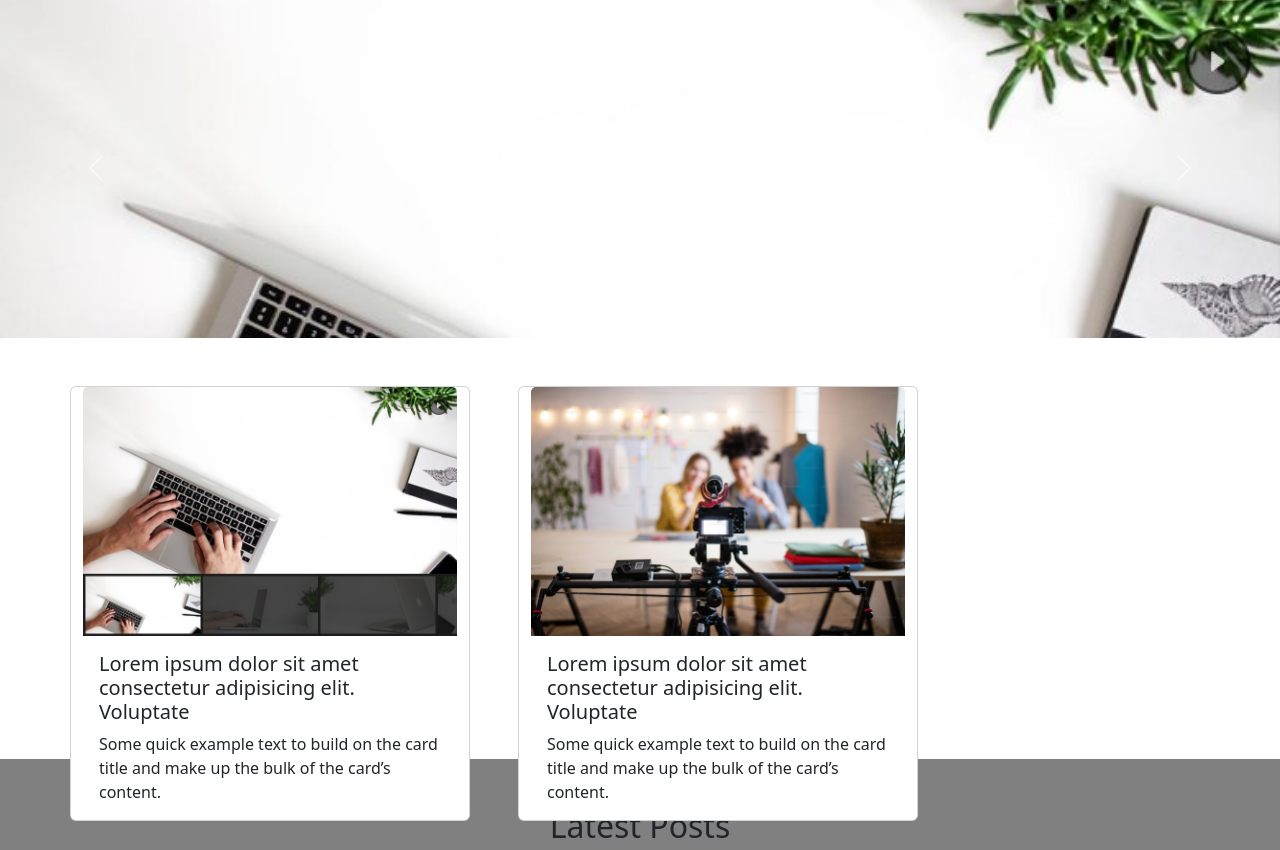
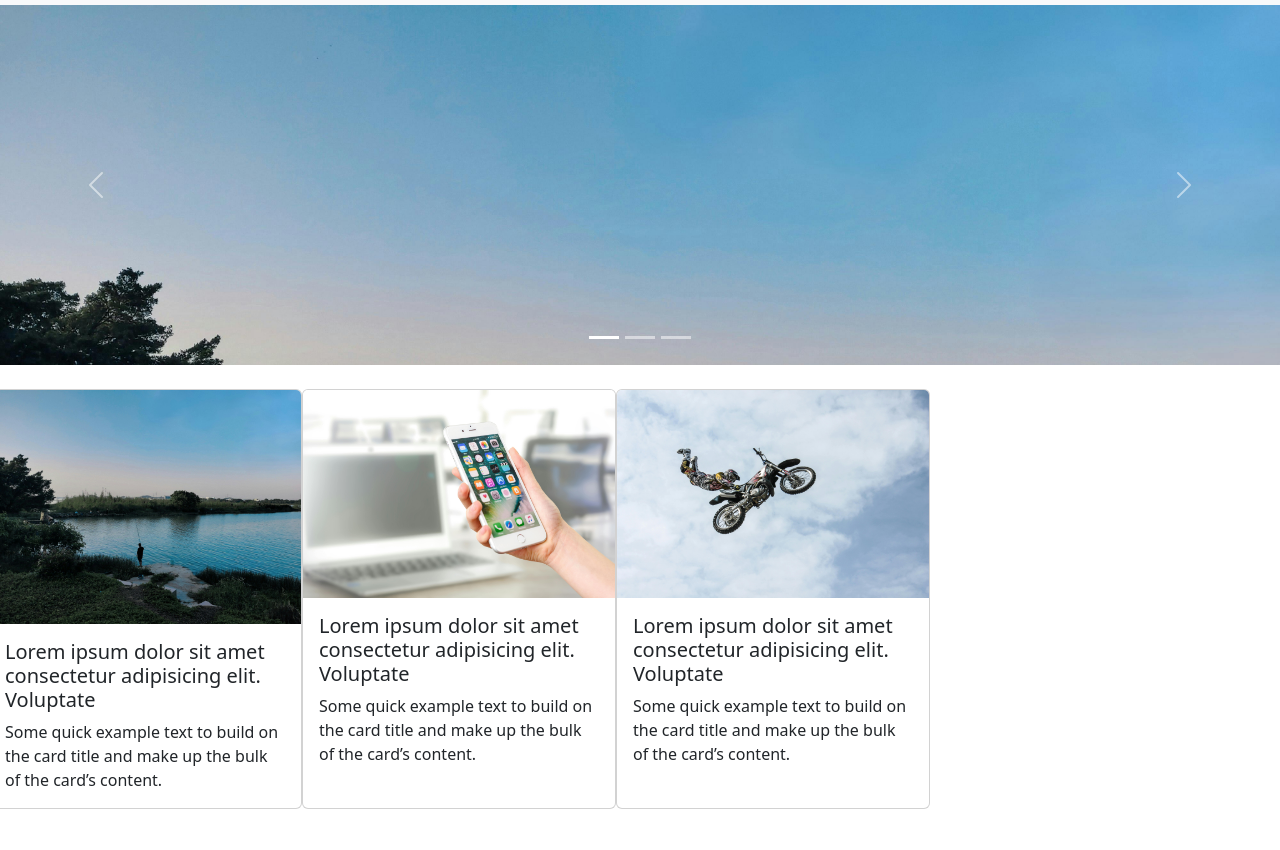
Before and after one commit to ali-mahmoud24/bootstrap-website, a website: page index.html in a window 1280 px wide. Shown: the part 65-915 px from the top of the page. After the commit the page ends 874 px from the top, so only its background shows below. Drawn offline with nearby package versions, Linux system fonts and the light colour scheme.

Commit message:
Second commit

```diff
--- a/css/style.css
+++ b/css/style.css
@@ -24,21 +24,18 @@ ul {
   width: 1px;
 } */
 
-.navbar {
-  height: 4rem;
-}
 
 .hero {
-  height: calc(100vh - 4rem);
+  height: calc(100vh - 5rem);
 }
 
 .carousel {
-  height: 46%;
+  height: 50%;
 }
 
-/* .card-container {
-  height: 46%;
-} */
+.card-container {
+  height: 50%;
+}
 
 .posts {
   background-color: gray;
--- a/index.html
+++ b/index.html
@@ -80,7 +80,7 @@
     </nav>
 
     <!-- HERO -->
-    <section class="hero vstack gap-md-5 mb-4">
+    <section class="hero mb-4">
       <!-- CAROUSEL -->
 
       <div id="carouselExampleIndicators" class="carousel slide">
@@ -109,21 +109,21 @@
         <div class="carousel-inner h-100">
           <div class="carousel-item active">
             <img
-              src="./images/img-1.jpg"
+              src="./images/pexels-2155028660-33511055.jpg"
               class="d-block w-100 h-100 object-fit-cover"
               alt="./images/img-1.jpg"
             />
           </div>
           <div class="carousel-item">
             <img
-              src="./images/img-2.jpg"
+              src="./images/pexels-asphotograpy-887751.jpg"
               class="d-block w-100 h-100 object-fit-cover"
               alt="./images/img-1.jpg"
             />
           </div>
           <div class="carousel-item">
             <img
-              src="./images/img-3.jpg"
+              src="./images/pexels-webdonut-19101.jpg"
               class="d-block w-100"
               alt="./images/img-1.jpg"
             />
@@ -151,11 +151,11 @@
 
       <!-- CARDS -->
 
-      <div class="container">
-        <article class="card-container row gap-5">
-          <div class="card" style="width: 25rem">
+      <div class="container-fluid mt-4">
+        <article class="card-container w-100 row g-5 ">
+          <div class="card p-0 col-md-6 col-lg-3">
             <img
-              src="./images/img-1.jpg"
+              src="./images/pexels-2155028660-33511055.jpg"
               class="card-img-top"
               alt="./images/img-1.jpg"
             />
@@ -170,9 +170,9 @@
               </p>
             </div>
           </div>
-          <div class="card" style="width: 25rem">
+          <div class="card p-0 col-md-6 col-lg-3">
             <img
-              src="./images/img-2.jpg"
+              src="./images/pexels-asphotograpy-887751.jpg"
               class="card-img-top"
               alt="./images/img-1.jpg"
             />
@@ -188,9 +188,9 @@
               </p>
             </div>
           </div>
-          <div class="card" style="width: 25rem">
+          <div class="card p-0 col-md-6 col-lg-3">
             <img
-              src="./images/img-3.jpg"
+              src="./images/pexels-webdonut-19101.jpg"
               class="card-img-top"
               alt="./images/img-1.jpg"
             />
@@ -211,24 +211,24 @@
 
     <!-- LATEST POSTS -->
 
-    <section class="posts pt-5">
+    <!-- <section class="posts pt-5">
       <div class="text-center">
         <h2>Latest Posts</h2>
         <p>Subtitle Subtitle Subtitle Subtitle Subtitle Subtitle</p>
-      </div>
+      </div> -->
 
     <!-- CONTENT -->
 
-      <div class="container">
-        <div class="row mt-3 g-2">
+    <!-- <div class="container"> -->
+    <!-- <div class="row mt-3 g-2"> -->
     <!-- LEFT -->
-          <div class="left col-md-8">
+    <!-- <div class="left col-md-8"> -->
     <!-- LARGE PICTURE -->
-            <div class="border bg-dark text-white p-5 rounded w-100 h-50">
+    <!-- <div class="border bg-dark text-white p-5 rounded w-100 h-50">
               <h3>10-life changing books everyone should Read</h3>
-            </div>
+            </div> -->
     <!-- HORIZONTAL CARDS -->
-            <div class="cards mt-2 w-100">
+    <!-- <div class="cards mt-2 w-100">
               <div class="card mb-3">
                 <div class="row g-0">
                   <div class="col-md-4">
@@ -282,12 +282,12 @@
                 </div>
               </div>
             </div>
-          </div>
+          </div> -->
 
     <!-- RIGHT -->
-          <div class="right col-md-4">
+    <!-- <div class="right col-md-4"> -->
     <!-- VERTICAL CARDS  3 -->
-            <div class="bg-white p-4 rounded">
+    <!-- <div class="bg-white p-4 rounded">
               <h3>Trending posts</h3>
 
               <div class="card mb-3">
@@ -374,6 +374,6 @@
           </div>
         </div>
       </div>
-    </section>
+    </section> -->
   </body>
 </html>
--- /dev/null
+++ b/package.json
@@ -0,0 +1,6 @@
+{
+  "dependencies": {
+    "bootstrap": "^5.3.8",
+    "bootstrap-icons": "^1.13.1"
+  }
+}
```
Also changed, not shown: images/pexels-2155028660-33511055.jpg (added), images/pexels-asphotograpy-887751.jpg (added), images/pexels-webdonut-19101.jpg (added), 2 other files. Lines whose indentation alone changed are shown as unchanged.
